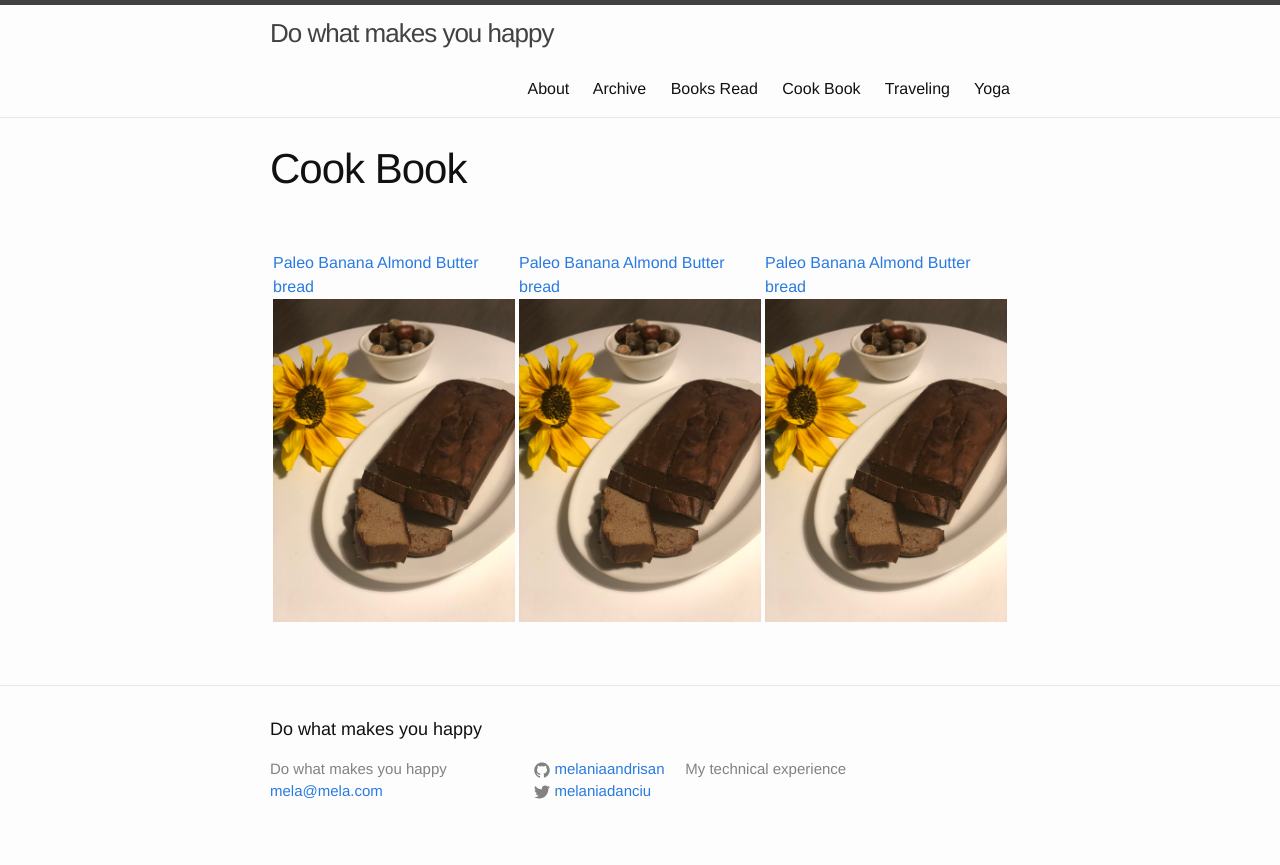
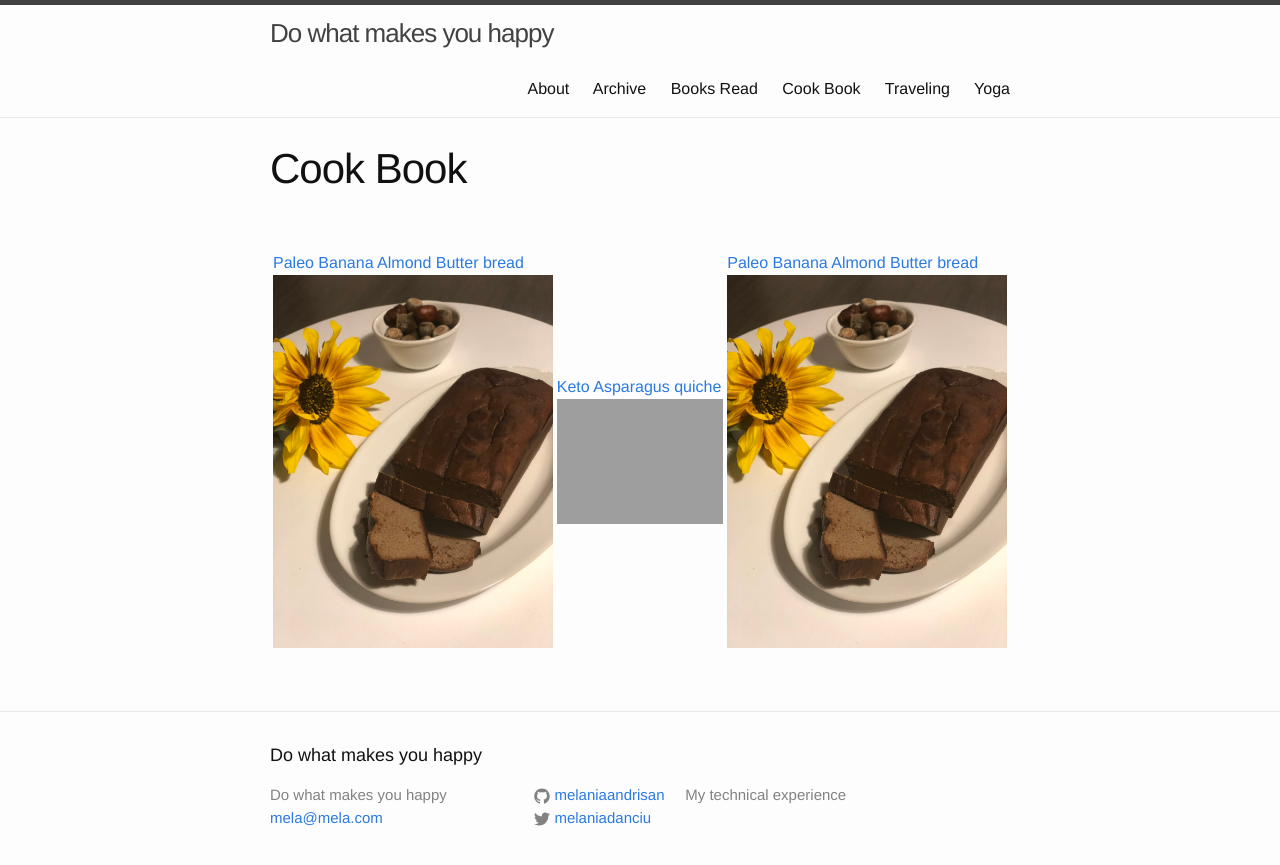
Before and after one commit to melaniaandrisan/melaniaandrisan.github.io, a Jekyll site: the page built from food_history.md, in a window 1280 px wide. Shown: the top 865 px of the page. Built offline with Jekyll 4.4.1, drawn with Linux system fonts in a browser that asks for light colours; comment, search, counter and statistics services are not loaded.

Commit message:
Update food_history.md

```diff
--- a/food_history.md
+++ b/food_history.md
@@ -7,4 +7,4 @@ permalink: /foodhistory/
 
 |   |   |   |
 |---|---|---|
-|[Paleo Banana Almond Butter bread](http://mela.ro/food/2018/09/25/Paleo-banana-bread/) ![Paleo Bread]({{ site.url }}/assets/paleo_banana_bread.JPG)|[Paleo Banana Almond Butter bread](http://mela.ro/food/2018/09/25/Paleo-banana-bread/) ![Paleo Bread]({{ site.url }}/assets/paleo_banana_bread.JPG)|[Paleo Banana Almond Butter bread](http://mela.ro/food/2018/09/25/Paleo-banana-bread/) ![Paleo Bread]({{ site.url }}/assets/paleo_banana_bread.JPG)|
+|[Paleo Banana Almond Butter bread](http://mela.ro/food/2018/09/25/Paleo-banana-bread/) ![Paleo Bread]({{ site.url }}/assets/paleo_banana_bread.JPG)|[Keto Asparagus quiche](http://mela.ro/food/2018/09/26/Keto-Asparagus-quiche/) ![Keto quiche]({{ site.url }}/assets/DSC02553.JPG)|[Paleo Banana Almond Butter bread](http://mela.ro/food/2018/09/25/Paleo-banana-bread/) ![Paleo Bread]({{ site.url }}/assets/paleo_banana_bread.JPG)|
```
